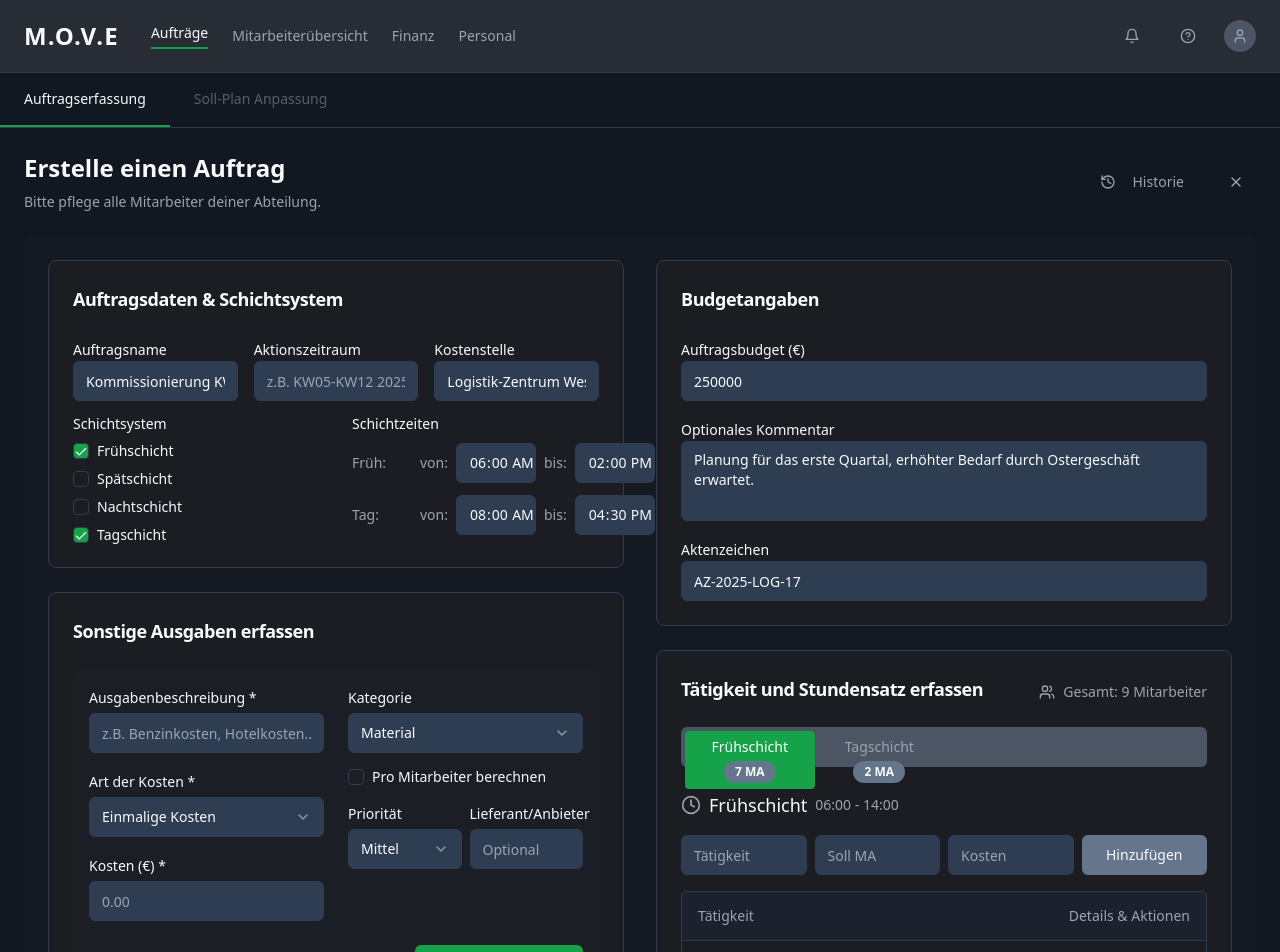
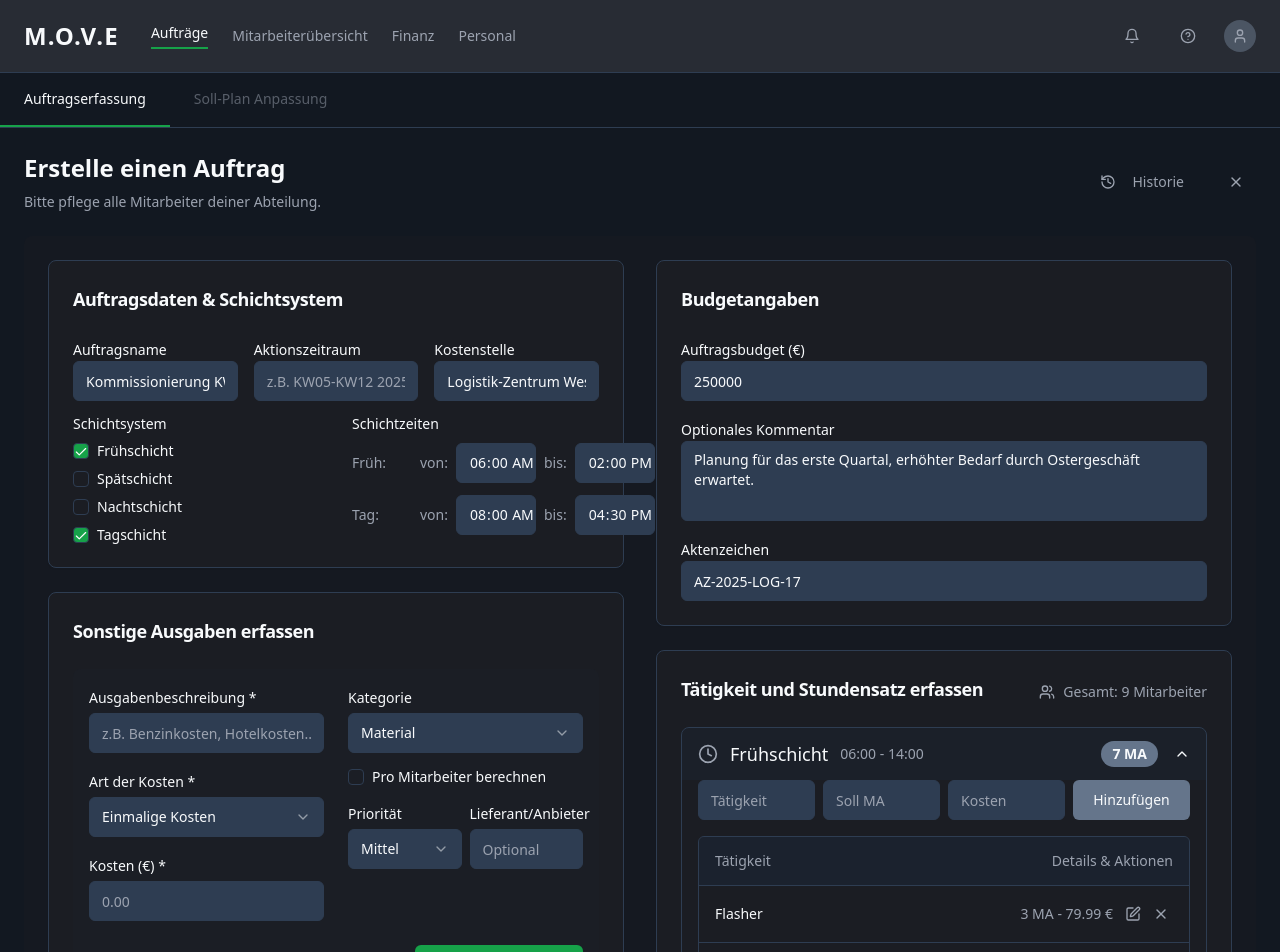
Before and after one commit to Itsie/move-plan-master, a React (Vite) app: page / in a window 1280 px wide. Shown: the top 952 px of the page. Built offline with nearby package versions, Linux system fonts and the light colour scheme.

Commit message:
Refactor activity shift input

```diff
--- a/src/components/TaetigkeitSection.tsx
+++ b/src/components/TaetigkeitSection.tsx
@@ -3,8 +3,8 @@ import { Input } from "@/components/ui/input";
 import { Button } from "@/components/ui/button";
 import { Label } from "@/components/ui/label";
 import { Table, TableBody, TableCell, TableHead, TableHeader, TableRow } from "@/components/ui/table";
-import { Tabs, TabsContent, TabsList, TabsTrigger } from "@/components/ui/tabs";
-import { Trash2, Edit, X, Clock, Users } from "lucide-react";
+import { Accordion, AccordionContent, AccordionItem, AccordionTrigger } from "@/components/ui/accordion";
+import { Trash2, Edit, X, Clock, Users, ChevronDown } from "lucide-react";
 import { Badge } from "@/components/ui/badge";
 import { useState } from "react";
 
@@ -23,7 +23,6 @@ interface TaetigkeitSectionProps {
 }
 
 export const TaetigkeitSection = ({ activities, onActivitiesChange, formData }: TaetigkeitSectionProps) => {
-  const [activeShift, setActiveShift] = useState<string>('');
   const [newActivities, setNewActivities] = useState<{ [key: string]: { name: string; employees: string; cost: string } }>({});
 
   const getEnabledShifts = () => {
@@ -36,11 +35,6 @@ export const TaetigkeitSection = ({ activities, onActivitiesChange, formData }:
   };
 
   const enabledShifts = getEnabledShifts();
-
-  // Set active shift if not set and shifts available
-  if (!activeShift && enabledShifts.length > 0) {
-    setActiveShift(enabledShifts[0].key);
-  }
 
   const addActivity = (shiftKey: string, shiftLabel: string) => {
     const newActivity = newActivities[shiftKey];
@@ -118,38 +112,26 @@ export const TaetigkeitSection = ({ activities, onActivitiesChange, formData }:
         </span>
       </CardHeader>
       <CardContent>
-        <Tabs value={activeShift} onValueChange={setActiveShift} className="w-full">
-          <TabsList className="grid w-full grid-cols-4 mb-6">
+        <Accordion type="multiple" className="w-full space-y-4" defaultValue={enabledShifts.map(s => s.key)}>
           {enabledShifts.map((shift) => (
-              <TabsTrigger
-                key={shift.key}
-                value={shift.key}
-                className="data-[state=active]:bg-primary data-[state=active]:text-primary-foreground"
-              >
-                <div className="flex flex-col items-center gap-1">
-                  <span className="text-sm">{shift.label}</span>
-                  <Badge variant="secondary" className="text-xs">
-                    {getShiftEmployees(shift.label)} MA
-                  </Badge>
-                </div>
-              </TabsTrigger>
-            ))}
-          </TabsList>
-
-          {enabledShifts.map((shift) => (
-            <TabsContent key={shift.key} value={shift.key} className="space-y-4">
-              <div className="flex items-center gap-2 mb-4">
+            <AccordionItem key={shift.key} value={shift.key} className="border border-border rounded-lg overflow-hidden">
+              <AccordionTrigger className="px-4 py-3 bg-accent/30 hover:bg-accent/50 [&[data-state=open]>svg]:rotate-180">
+                <div className="flex items-center justify-between w-full mr-4">
+                  <div className="flex items-center gap-3">
                     <Clock className="h-5 w-5 text-muted-foreground" />
-                <h3 className="text-lg font-medium text-foreground">{shift.label}</h3>
-                <div className="text-sm text-muted-foreground">
+                    <span className="text-lg font-medium text-foreground">{shift.label}</span>
                     {formData.shiftTimes?.[shift.key] && (
-                    <span>
+                      <span className="text-sm text-muted-foreground">
                         {formData.shiftTimes[shift.key].from} - {formData.shiftTimes[shift.key].to}
                       </span>
                     )}
                   </div>
+                  <Badge variant="secondary" className="text-sm">
+                    {getShiftEmployees(shift.label)} MA
+                  </Badge>
                 </div>
-
+              </AccordionTrigger>
+              <AccordionContent className="px-4 pb-4 space-y-4">
                 <div className="grid grid-cols-1 md:grid-cols-4 gap-2">
                   <Input
                     placeholder="Tätigkeit"
@@ -231,9 +213,10 @@ export const TaetigkeitSection = ({ activities, onActivitiesChange, formData }:
                     </TableBody>
                   </Table>
                 </div>
-            </TabsContent>
+              </AccordionContent>
+            </AccordionItem>
           ))}
-        </Tabs>
+        </Accordion>
       </CardContent>
     </Card>
   );
```
Lines whose indentation alone changed are shown as unchanged.
